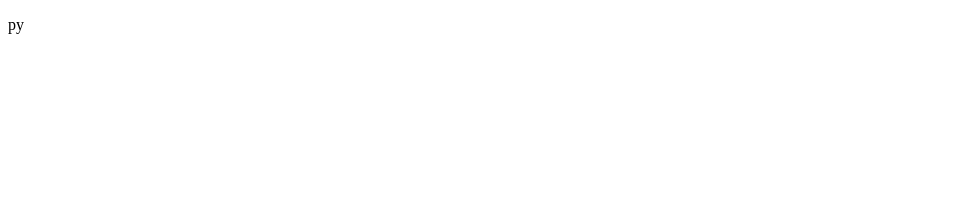
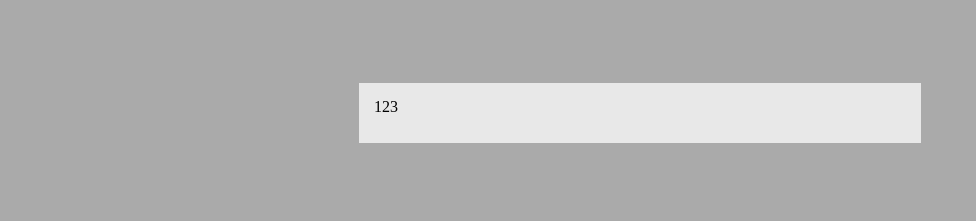
Before and after one commit to ouo300/1, a plain HTML site: page index.html in a window 1280 px wide. Shown: the whole page, without its empty margins (0-976 px from the left). Drawn offline with Linux system fonts and the light colour scheme.

Commit message:
Update index.html

```diff
--- a/index.html
+++ b/index.html
@@ -1,10 +1,25 @@
 <!DOCTYPE html>
 <html>
 <head>
-   <meta charset="UTF-8">
-   <title>??</title>
+    <meta charset="utf-8">
+    <style type="text/css">
+
+    .box{
+        padding:15px;
+        width:50%;height:30px;margin:25px;
+        margin-left:auto;margin-right:auto;
+        cursor:pointer;
+        background-color: #e8e8e8;
+    }
+
+
+    </style>
 </head>
-<body>
-    <p>py</p>
+
+<body style="background:#aaa;padding:50px 100px;">
+    <div class="box">123</div>
+
+</div>
+
 </body>
 </html>
```
